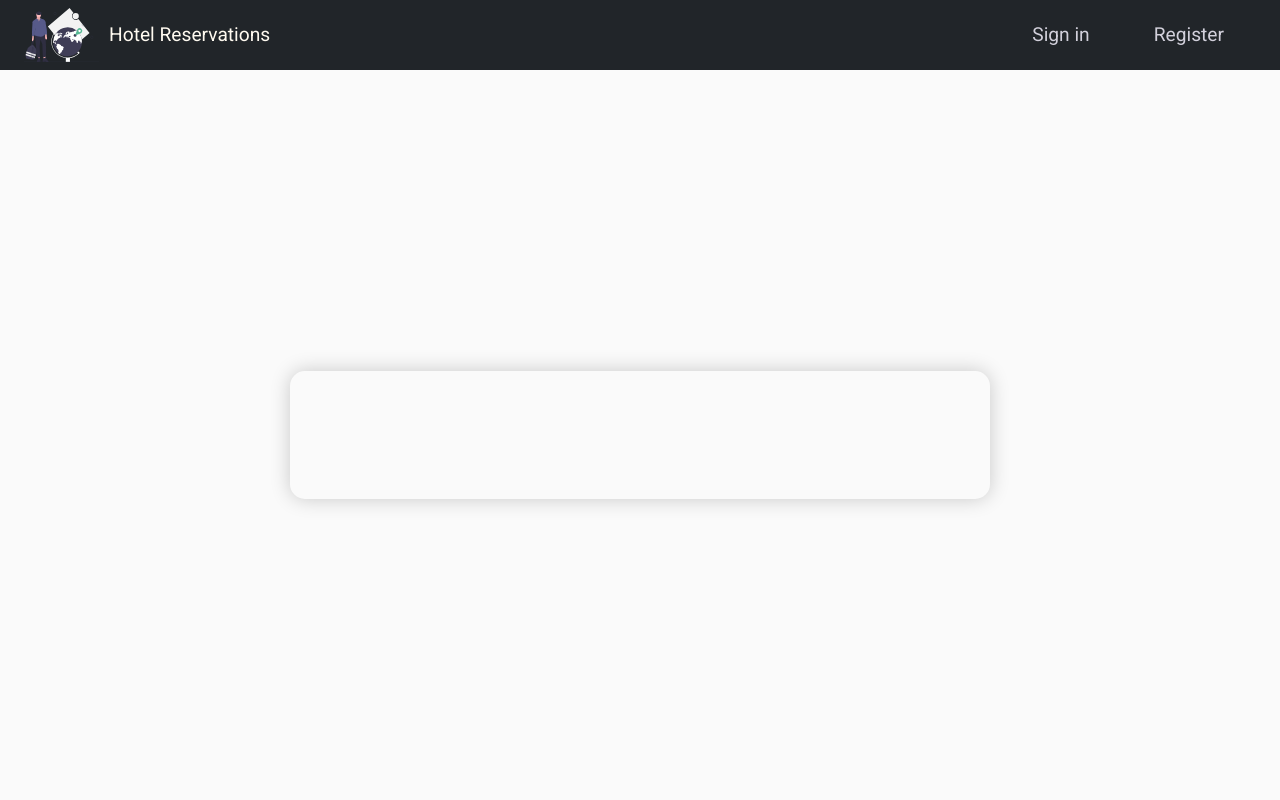
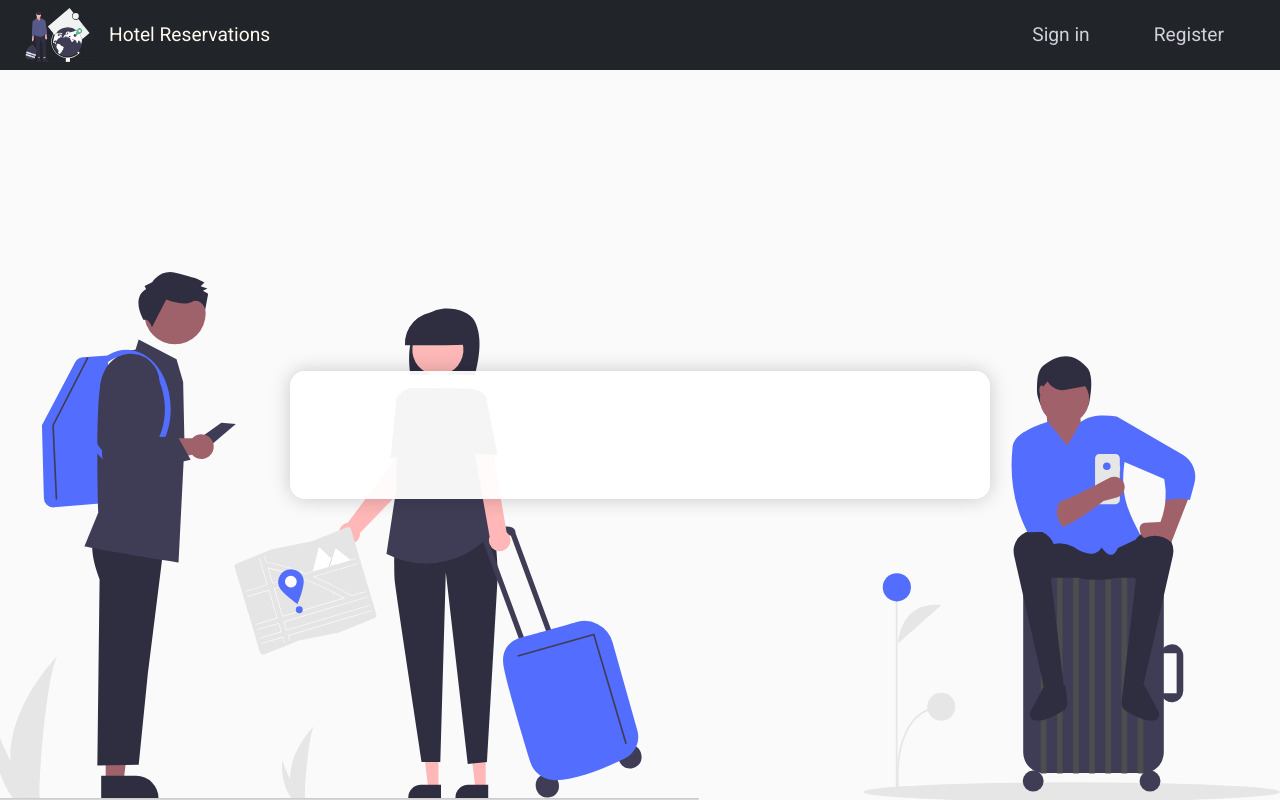
Before and after one commit to Alaroudi/Hotel-Reservation-App, a React (Create React App) app in the folder client/: page /home in a window 1280 px wide. Built offline with nearby package versions, Linux system fonts and the light colour scheme; no server answers.

Commit message:
Add background image to home page

```diff
--- a/client/src/components/Home.css
+++ b/client/src/components/Home.css
@@ -4,8 +4,10 @@
   flex-direction: column;
   justify-content: center;
   align-items: center;
-  /* max-width: 1040px;
-  margin: 0 auto 0 auto; */
+  background-image: url("images/explore.svg");
+  background-repeat: no-repeat;
+  background-position-y: bottom;
+  background-size: contain;
 }
 
 .check-in-out-container {
@@ -13,6 +15,7 @@
   padding: 4rem 3rem;
   border-radius: 15px;
   width: 700px;
+  background: rgb(255 255 255 / 95%);
 }
 
 .check-in-out-form {
```
Also changed, not shown: client/src/components/images/explore.svg (added).
